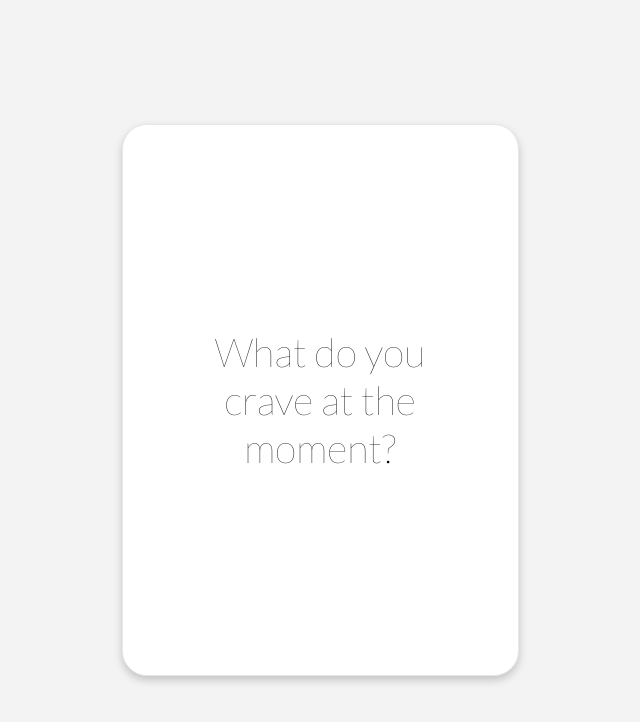
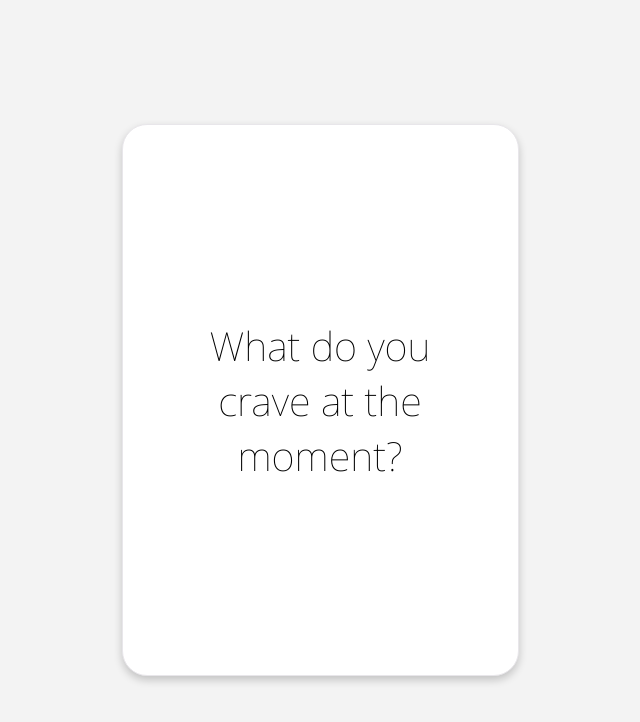
Before and after one commit to bikutoria/curious, a React (Create React App) app: page / in a window 1280 px wide. Shown: the top 722 px of the page, without its empty margins (320-960 px from the left). Built offline with nearby package versions, Linux system fonts and the light colour scheme.

Commit message:
font change, Nato one love

```diff
--- a/src/App.css
+++ b/src/App.css
@@ -1,4 +1,4 @@
-@import url('https://fonts.googleapis.com/css2?family=Lato:ital,wght@0,100;0,300;0,400;0,700;0,900;1,100;1,300;1,400;1,700;1,900&display=swap');
+@import url('https://fonts.googleapis.com/css2?family=Noto+Sans:ital,wght@0,100..900;1,100..900&display=swap');
 
 .App {
   display: flex;
@@ -28,8 +28,9 @@
 }
 
 .card p {
-  font-family: "Lato", sans-serif;
-  font-weight: 250;
+  font-family: "Noto Sans", sans-serif;
+  font-optical-sizing: auto;
+  font-weight: 100;
   font-style: normal;
   font-size: 40px;
   text-align: center;
```
